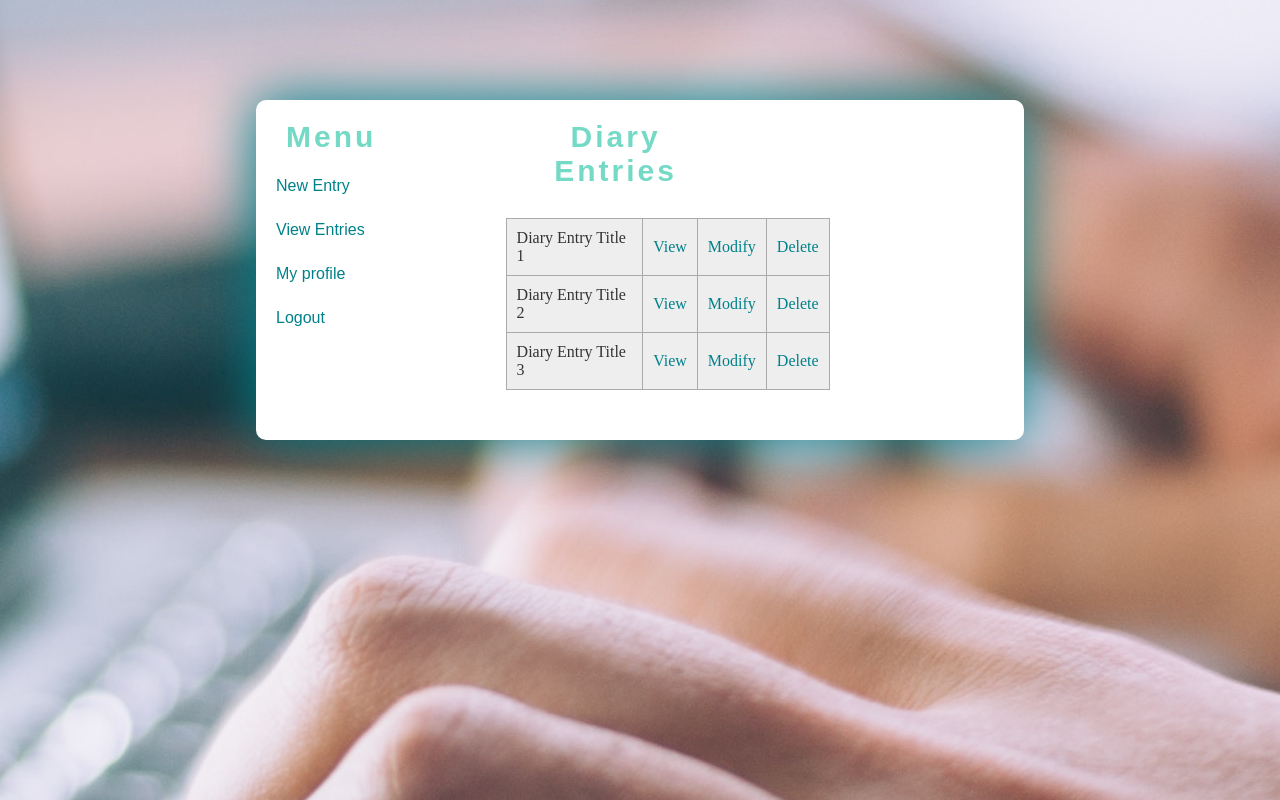
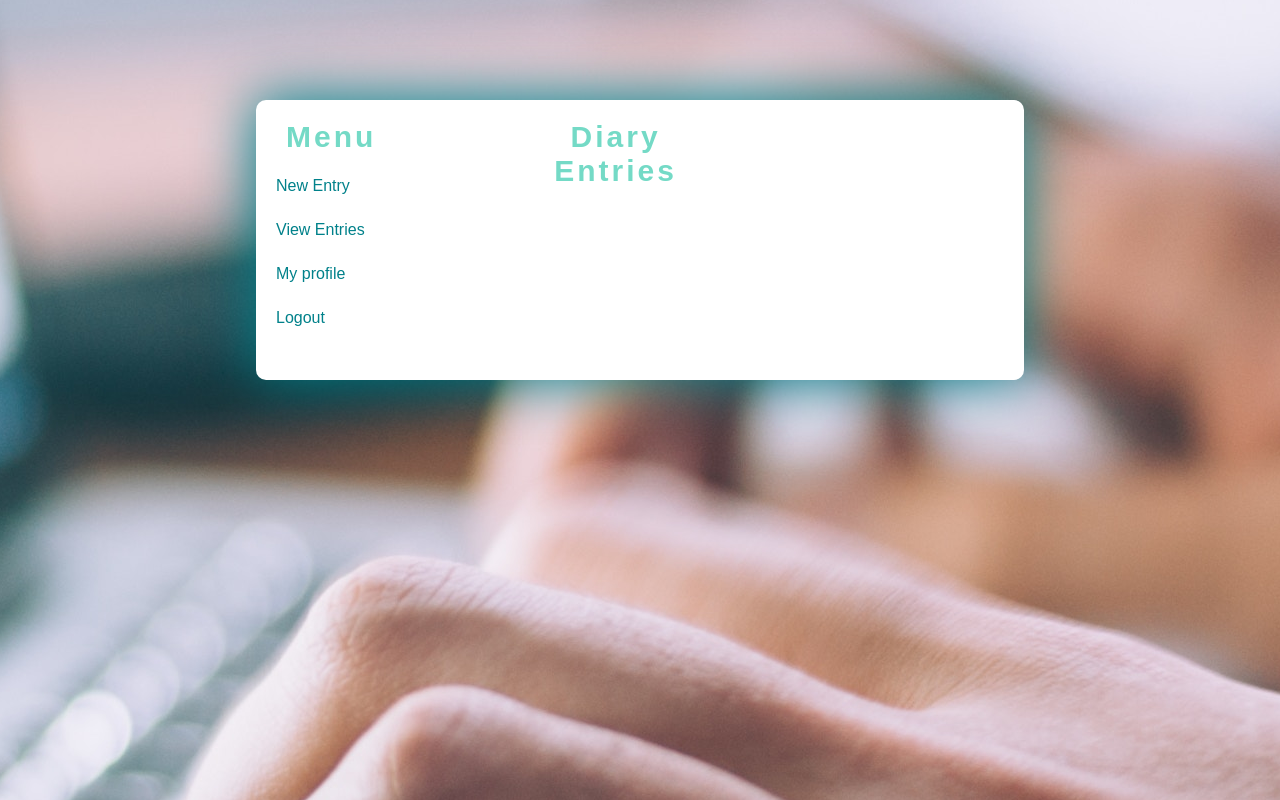
Before and after one commit to kingluko/mydiary, a Flask app: template diary/templates/diary-entries.html in a window 1280 px wide. Run offline with Flask 2, Linux system fonts and the light colour scheme; the template is opened without the code that fills it, so the values that code supplies are empty; parts of the project's set-up code (start-up, migrations or seed data) failed here and were passed over; some web fonts are replaced.

Commit message:
Remove sample table data

```diff
--- a/diary/templates/diary-entries.html
+++ b/diary/templates/diary-entries.html
@@ -28,24 +28,6 @@
                 <div class="entries">
                     <!-- ENTRIES TABLE -->
                     <table class="entriestable">
-                            <tr>
-                                <td>Diary Entry Title 1</td>
-                                <td><a href="entry.html">View</a></td>
-                                <td><a href="new-entry.html">Modify</a></td>
-                                <td><a href="">Delete</a></td>
-                            </tr>
-                            <tr>
-                                <td>Diary Entry Title 2</td>
-                                <td><a href="entry.html">View</a></td>
-                                <td><a href="new-entry.html">Modify</a></td>
-                                <td><a href="">Delete</a></td>
-                            </tr>
-                            <tr>
-                                <td>Diary Entry Title 3</td>
-                                <td><a href="entry.html">View</a></td>
-                                <td><a href="new-entry.html">Modify</a></td>
-                                <td><a href="">Delete</a></td>
-                            </tr>
                     </table>
                 </div>
             </div>
```
